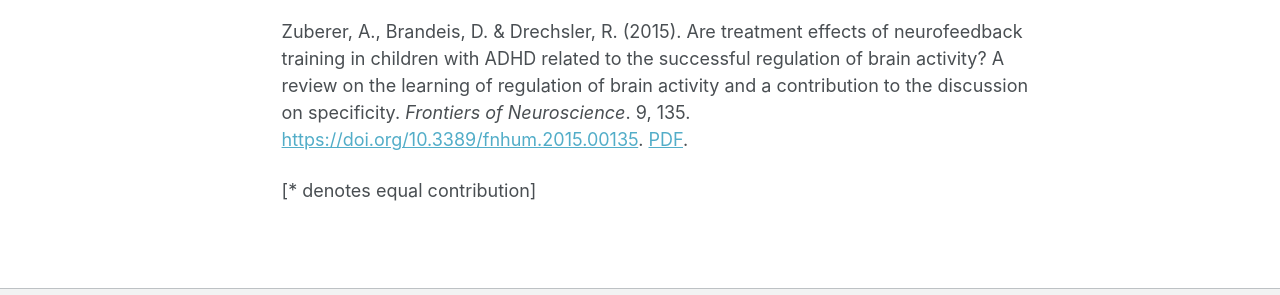
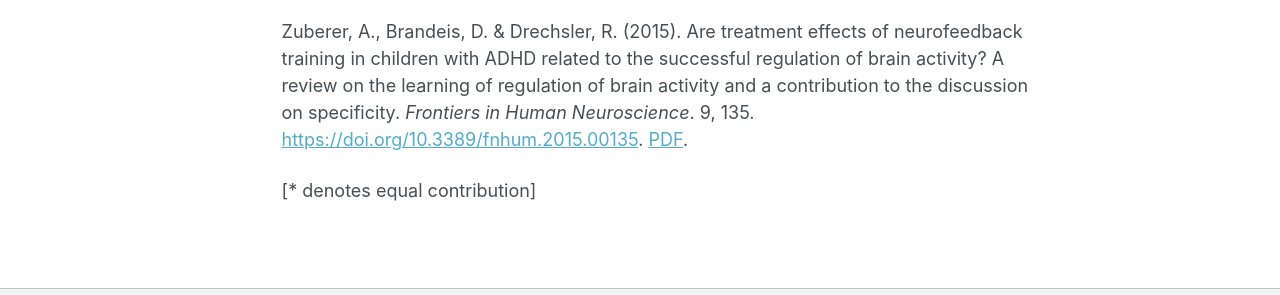
Before and after one commit to azuberer/azuberer.github.io, a Jekyll site: the page built from _pages/publications.md, in a window 1280 px wide and 900 px high, scrolled down 601 px. Shown: the part 484-779 px from the top of the window. Built offline with Jekyll 4.4.1, drawn with Linux system fonts in a browser that asks for light colours; some web fonts are replaced.

Commit message:
journal name

```diff
--- a/_pages/publications.md
+++ b/_pages/publications.md
@@ -21,7 +21,7 @@ Minder, F., Zuberer, A., Brandeis, D., & Drechsler, R. (2018). A review of the c
 Minder, F., Zuberer, A., Brandeis, D., & Drechsler, R. (2018). Informant-related effects of neurofeedback and cognitive training in children with ADHD including a waiting control phase: a randomized-controlled trial. <i>European child & adolescent psychiatry</i>. 27(8), pp. 1055–1066. doi: 10.1007/s00787-018-1116-1. [https://doi.org/10.1007/s00787-018-1116-1](https://doi.org/10.1007/s00787-018-1116-1). [PDF](http://azuberer.github.io/files/minder2018informant.pdf).
 
 
-Zuberer, A., Brandeis, D. & Drechsler, R. (2015). Are treatment effects of neurofeedback training in children with ADHD related to the successful regulation of brain activity? A review on the learning of regulation of brain activity and a contribution to the discussion on specificity. <i>Frontiers of Neuroscience</i>. 9, 135. [https://doi.org/10.3389/fnhum.2015.00135](https://doi.org/10.3389/fnhum.2015.00135). [PDF](http://azuberer.github.io/files/zuberer2015treatment.pdf).
+Zuberer, A., Brandeis, D. & Drechsler, R. (2015). Are treatment effects of neurofeedback training in children with ADHD related to the successful regulation of brain activity? A review on the learning of regulation of brain activity and a contribution to the discussion on specificity. <i>Frontiers in Human Neuroscience</i>. 9, 135. [https://doi.org/10.3389/fnhum.2015.00135](https://doi.org/10.3389/fnhum.2015.00135). [PDF](http://azuberer.github.io/files/zuberer2015treatment.pdf).
 
 
 
```
Also changed, not shown: 4 other files.
